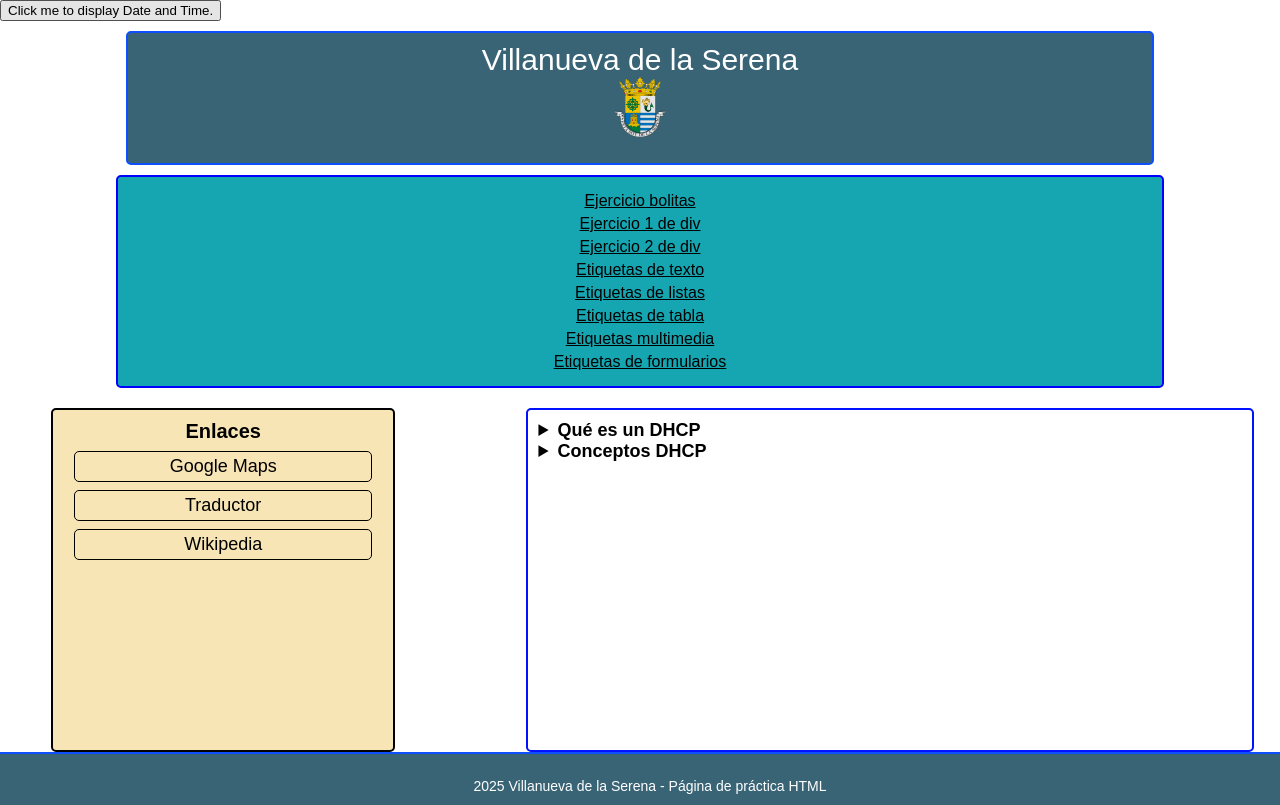
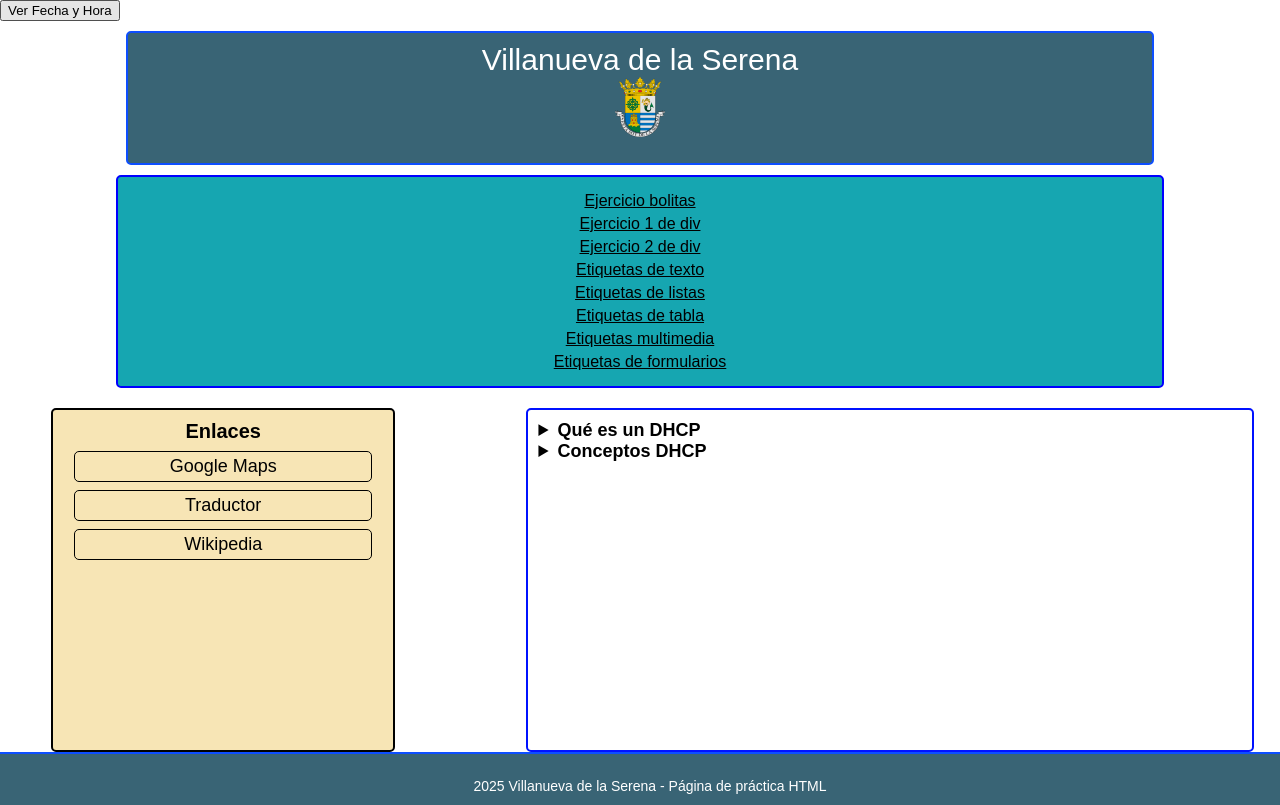
Before and after one commit to asancheza92-beep/asancheza92-beep.github.io, a plain HTML site: page index.html in a window 1280 px wide. Shown: the top 805 px of the page. Drawn offline with Linux system fonts and the light colour scheme.

Commit message:
dia17(1)

```diff
--- a/index.html
+++ b/index.html
@@ -142,7 +142,7 @@ summary {
 
 <body>
 <button type="button" onclick="document.getElementById('demo').innerHTML = Date()">
-Click me to display Date and Time.</button>
+Ver Fecha y Hora</button>
 <div id="demo"></div>
 <div class="div1">
     Villanueva de la Serena
```
